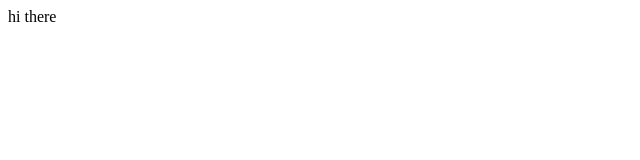
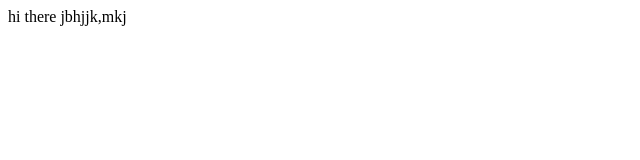
Before and after one commit to canaught/learnReact, a plain HTML site: page index.html in a window 1280 px wide. Shown: the whole page, without its empty margins (0-640 px from the left). Drawn offline with Linux system fonts and the light colour scheme.

Commit message:
second ommit

```diff
--- a/index.html
+++ b/index.html
@@ -7,6 +7,6 @@
     <title>Git uses</title>
 </head>
 <body>
-    hi there
+    hi there jbhjjk,mkj
 </body>
 </html>
```
